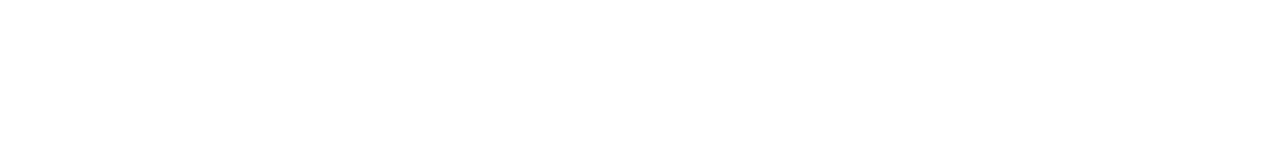
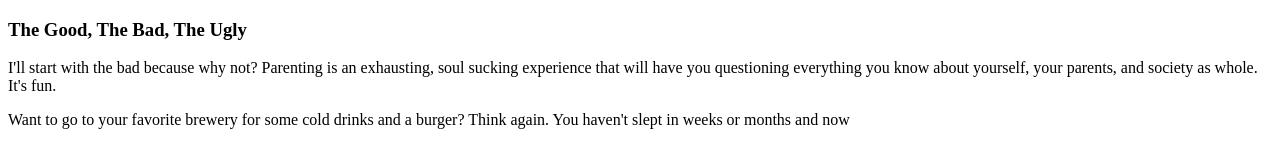
Before and after one commit to taylorhaase/html-me-something, a plain HTML site: page index.html in a window 1280 px wide. Drawn offline with Linux system fonts and the light colour scheme.

Commit message:
Created header and P1

```diff
--- a/index.html
+++ b/index.html
@@ -1,9 +1,19 @@
 <!DOCTYPE html>
 <html>
     <head>
-        <title>HTML ME SOMETHING</title>
+        <title>The Wonders (and Horrors) of Becoming a Parent</title>
     </head>
+    <main>
     <body>
+        <p><h3>The Good, The Bad, The Ugly</h3></p>
+        <p>I'll start with the bad because why not? Parenting is an exhausting, soul sucking experience that will
+            have you questioning everything you know about yourself, your parents, and society as whole. It's fun.
+        </p>
+        <p>Want to go to your favorite brewery for some cold drinks and a burger? Think again. You haven't slept in weeks
+            or months and now
+    </body>
+    <article></article>
+    </main>
 
-    </body>
+    <footer></footer>
 </html>
```
